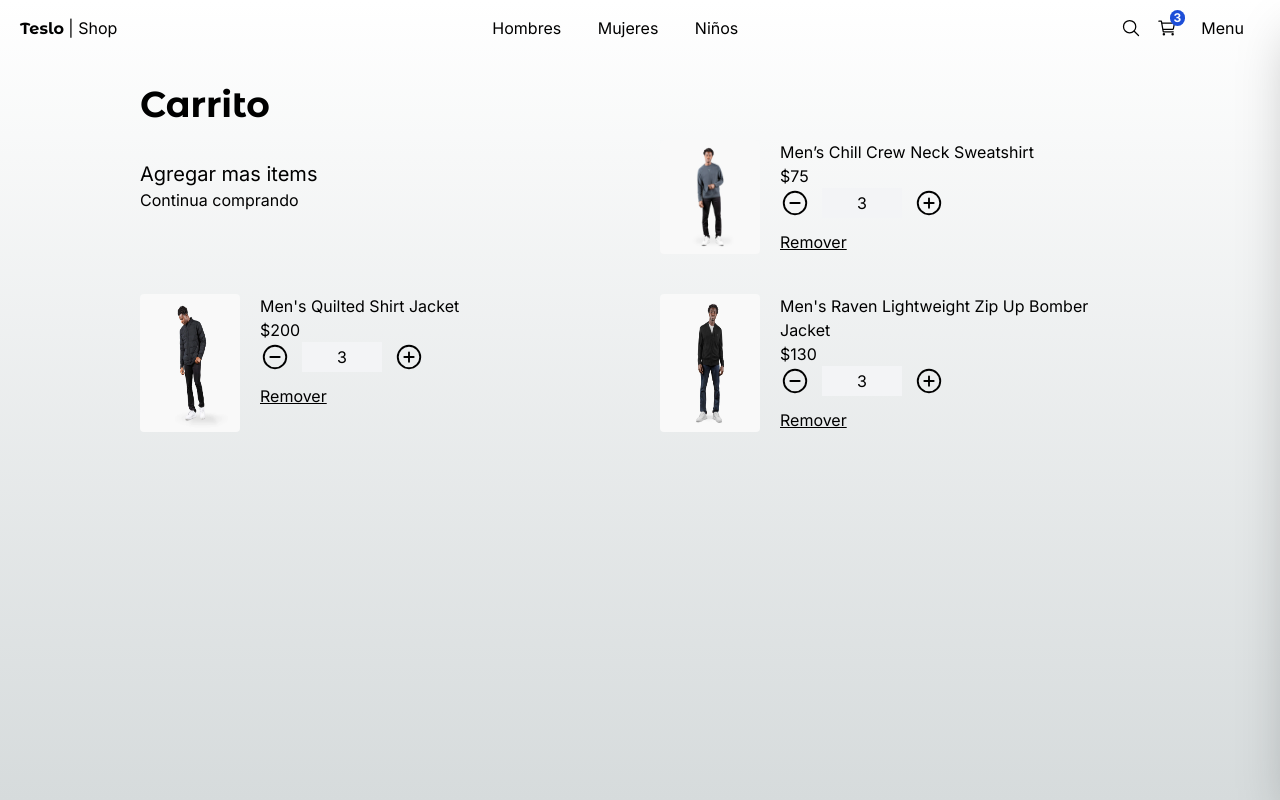
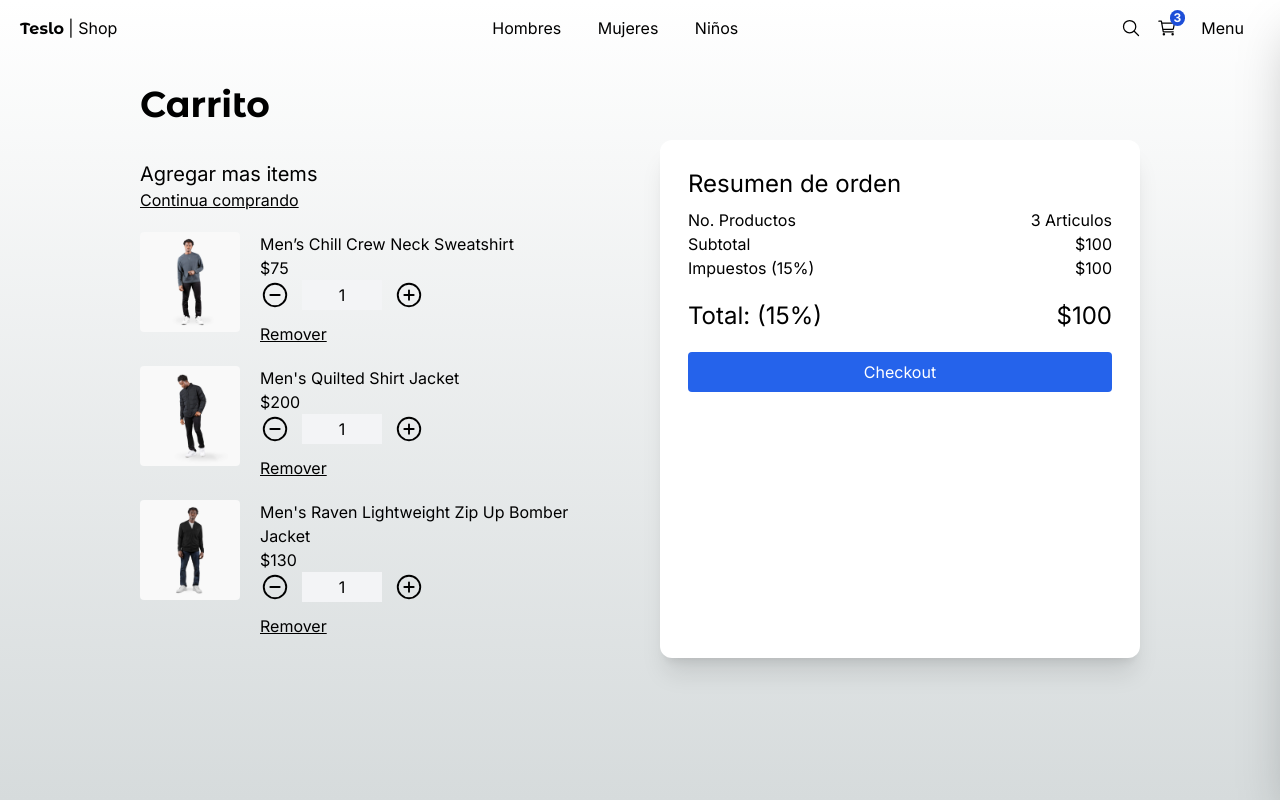
Before and after one commit to Gmsus4/teslo-shop, a Next.js app: page /cart in a window 1280 px wide. Built offline with nearby package versions, Linux system fonts and the light colour scheme.

Commit message:
Pantalla carrito de compras - Parte 2

```diff
--- a/src/app/(shop)/cart/page.tsx
+++ b/src/app/(shop)/cart/page.tsx
@@ -18,26 +18,29 @@
             {/* Carrito */}
             <div className="flex flex-col mt-5">
               <span className="text-xl">Agregar mas items</span>
-              <Link href="/" className="mb-5">
+              <Link href="/" className="underline mb-5">
                 Continua comprando
               </Link >
-            </div>
 
             {/* Items */}
             {
               productsInCart.map(product => (
-                <div key={product.slug} className="flex">
+                <div key={product.slug} className="flex mb-5">
                     <Image
                       src={`/products/${product.images[0]}`}
                       width={100}
                       height={100}
+                      style={{
+                        width: '100px',
+                        height: '100px'
+                      }}
                       alt={product.title}
                       className="mr-5 rounded"
                     />
                   <div>
                     <p>{product.title}</p>
                     <p>${product.price}</p>
-                    <QuantitySelector quantity={ 3 }/>
+                    <QuantitySelector quantity={ 1 }/>
                     <button className="underline mt-3">
                       Remover
                     </button>
@@ -45,9 +48,31 @@
                 </div>
               ))
             }
+            </div>
+            {/* Checkout - Resumen de la compra*/}
+            <div className="bg-white rounded-xl shadow-xl p-7">
+              <h2 className="text-2xl mb-2">Resumen de orden</h2>
+              <div className="grid grid-cols-2">
+                <span>No. Productos</span>
+                <span className="text-right">3 Articulos</span>
 
+                <span>Subtotal</span>
+                <span className="text-right">$100</span>
 
-            {/* Checkout */}
+                <span>Impuestos (15%)</span>
+                <span className="text-right">$100</span>
+
+                <span className="text-2xl mt-5">Total: (15%)</span>
+                <span className="text-right mt-5 text-2xl">$100</span>
+              </div>
+              <div className="mt-5 mb-2 w-full">
+                <Link
+                  className="flex btn-primary justify-center"
+                  href="/checkout/address">
+                  Checkout
+                </Link>
+              </div>
+            </div>
         </div>
       </div>
     </div>
```
